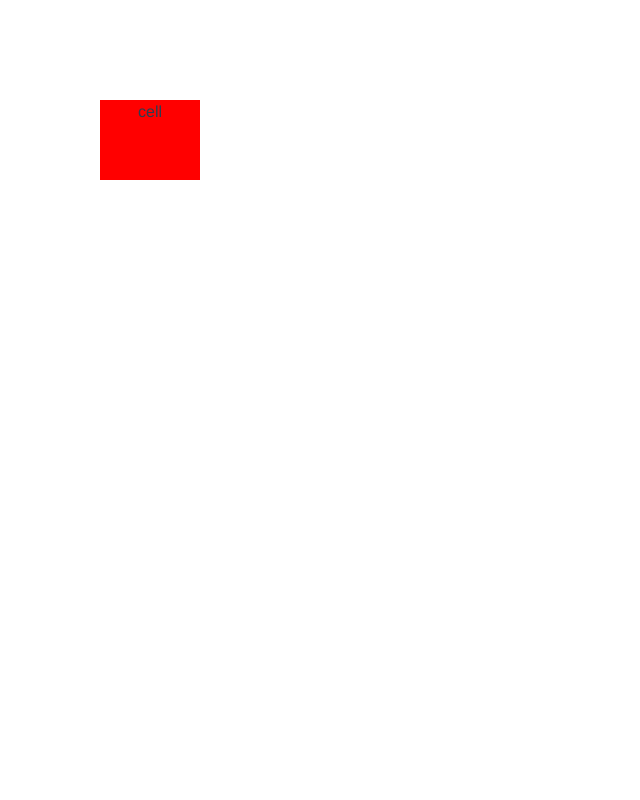
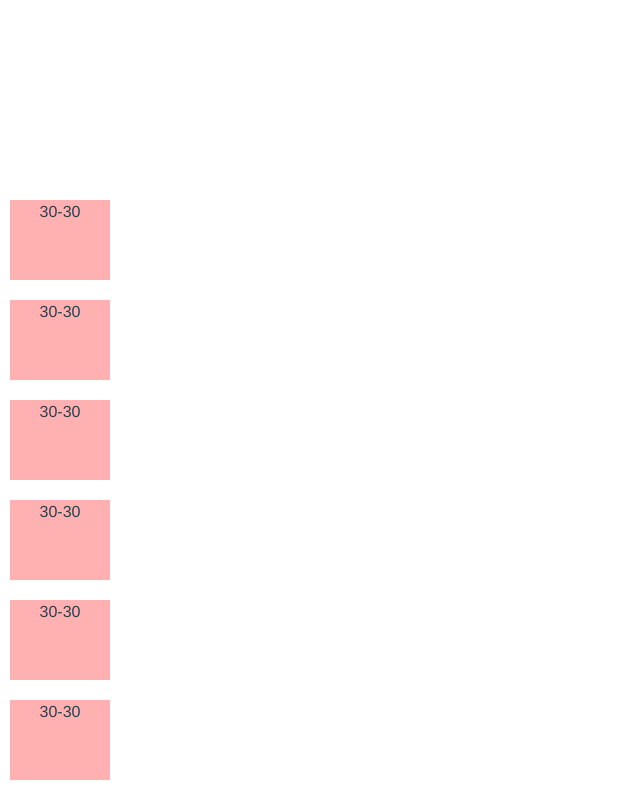
Before and after one commit to skitale-design/dynamic-table, a Vue app: page / in a window 1280 px wide. Shown: the whole page, without its empty margins (0-640 px from the left). Built offline with nearby package versions, Linux system fonts and the light colour scheme.

Commit message:
ПАРАМЕТРЫ КОМПОНЕНЕТА
Передал в цикле значения в компонент. Свойство "top" пометил как реактивное (дветочие перед)

```diff
--- a/src/App.vue
+++ b/src/App.vue
@@ -1,21 +1,17 @@
 <template>
   <div>
-    <!-- <div class="container"> -->
-      <!-- <div class="row"><TheMain/></div> -->
-      <!-- <div class="row"> -->
-        <OnlyDivs msg="blue" class="cell" color="blue"/>
-        <OnlyDivs msg="yellow" class="cell" color="yellow"/>
-        <OnlyDivs />
-      <!-- </div> -->
-    <!-- </div> -->
+    <div v-for="el in elements" :key="el">
+      <OnlyDivs msg="30-30" class="cell" color="rgb(255, 177, 177)" :top="100+el" />
+    </div>
   </div>
 </template>
 
 <script setup>
+import {ref} from 'vue'
 //import TheMain from './components/TheMain.vue'
  //import SystemElement from './components/SystemElement/TheIndex.vue'
 import OnlyDivs from './components/OnlyDivs/OnlyDivs.vue'
-
+const elements = ref([100,200,300,400,500,600])
 </script>
 
 <style>
@@ -27,7 +23,7 @@ import OnlyDivs from './components/OnlyDivs/OnlyDivs.vue'
   color: #2c3e50;
   margin-top: 60px;
 }
-.red {background-color: rgb(255, 177, 177);}
+  .red {background-color: rgb(255, 177, 177);}
   .blue {background-color: rgb(184, 207, 255);}
   .green {background-color: rgb(175, 255, 164);}
   .grey {background-color: rgb(202, 202, 202);}
--- a/src/components/OnlyDivs/OnlyDivs.vue
+++ b/src/components/OnlyDivs/OnlyDivs.vue
@@ -16,11 +16,19 @@
         },
         msg:{
             type: String,
-            default: "cell"
+            default: "default"
+        },
+        top: {
+            type: String,
+            default: "10"
+        },
+        left: {
+            type: String,
+            default: "10"
         }
     })
-    const top = ref(100)
-    const left = ref(100)
+    const top = ref(props.top)
+    const left = ref(props.left)
 
     const delay = ref(300)
     const clicks = ref(0)
@@ -51,4 +59,13 @@
         height: 80px;
         background-color: v-bind(props.color);
     }
+
+    .name {
+        position: absolute;
+        top: v-bind(top + 'px');
+        left: v-bind(left + 'px');
+        width: 100px;
+        height: 80px;
+        background-color: v-bind(props.color);
+    }
 </style>
```
